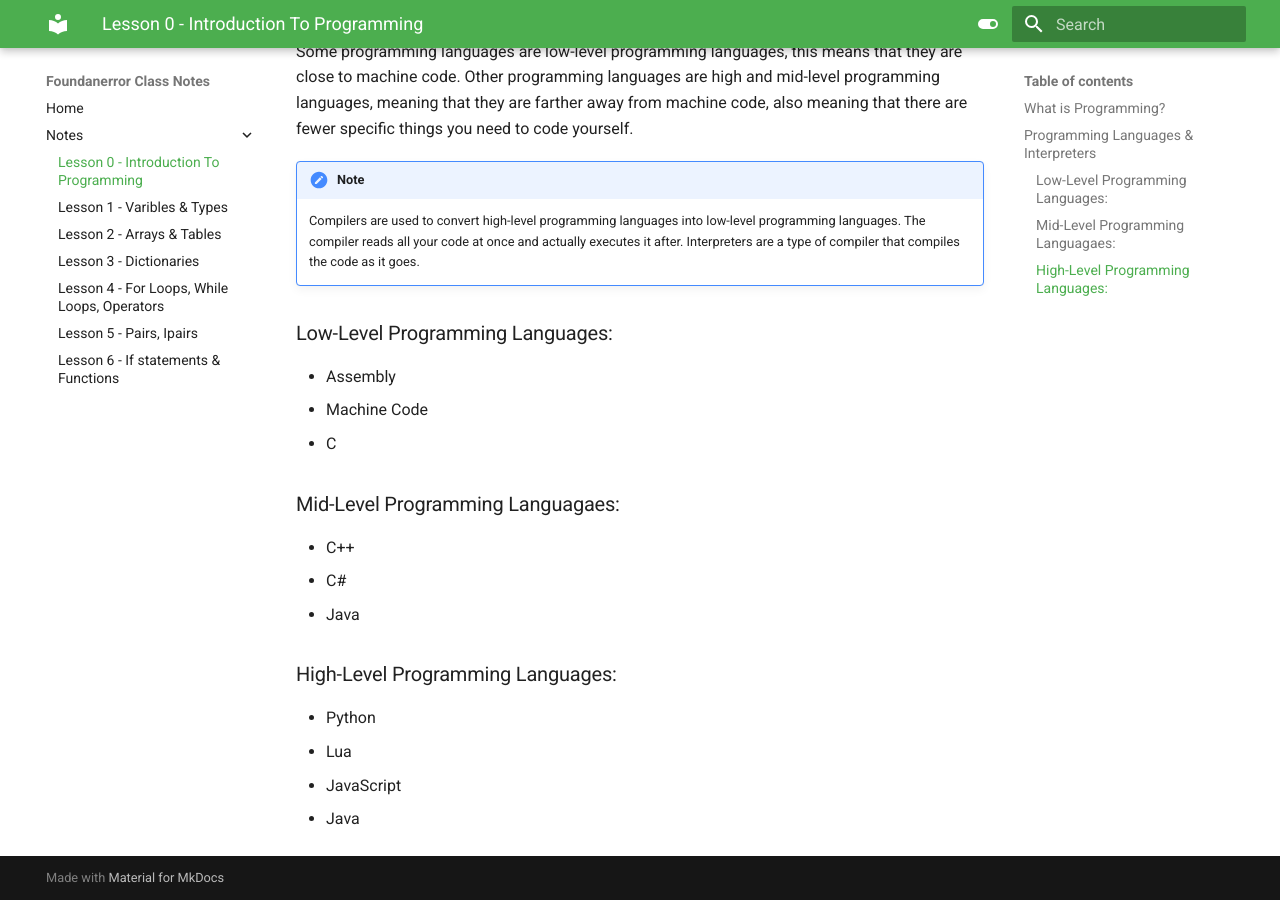
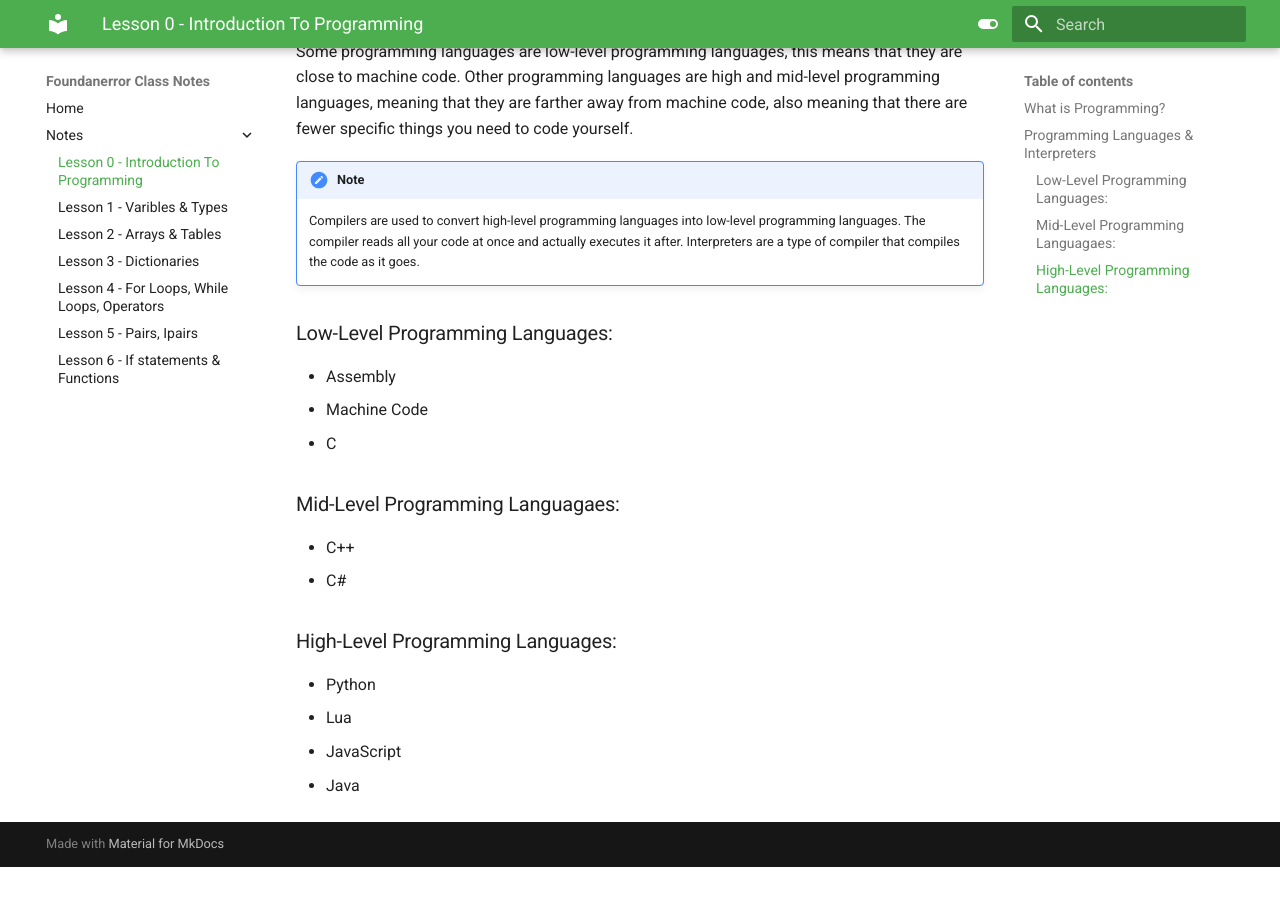
Before and after one commit to foundanerror/Foundanerror-Class-Notes, an MkDocs documentation site: the page built from docs/Notes/Lesson0.md, in a window 1280 px wide and 900 px high, scrolled down 654 px. Built offline with MkDocs 1.6.1 and Material for MkDocs 9.7.7, drawn with Linux system fonts in a browser that asks for light colours; after the commit the page ends 1521 px from its top, so only the background shows below that.

Commit message:
Update Lesson0.md

```diff
--- a/docs/Notes/Lesson0.md
+++ b/docs/Notes/Lesson0.md
@@ -31,7 +31,6 @@ Some programming languages are low-level programming languages, this means that
 
 + C++
 + C#
-+ Java
 
 ### High-Level Programming Languages:
 
```
